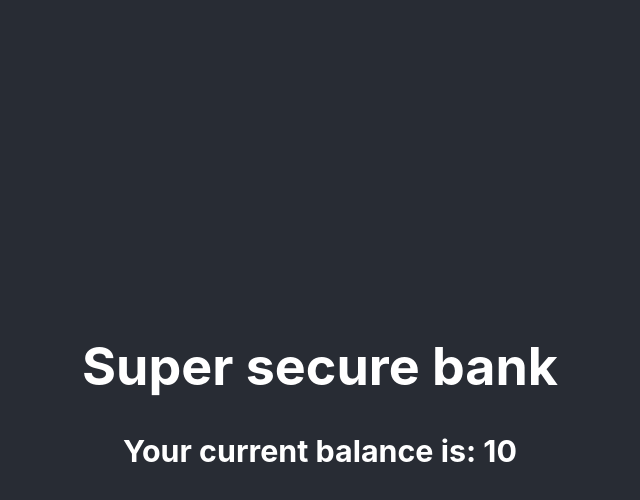
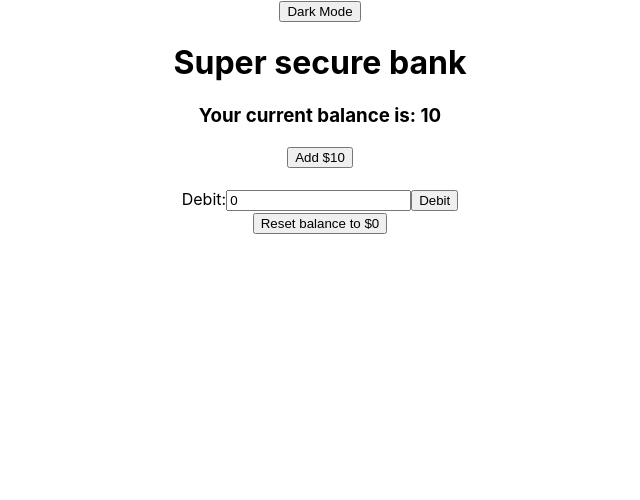
Before and after one commit to Codaisseur/redux-day1-55, a React (Create React App) app: page / in a window 1280 px wide. Shown: the top 500 px of the page, without its empty margins (320-960 px from the left). Built offline with nearby package versions, Linux system fonts and the light colour scheme.

Commit message:
Add more cases and examples

```diff
--- a/src/App.js
+++ b/src/App.js
@@ -1,12 +1,28 @@
 import "./App.css";
 import Counter from "./pages/Counter";
+import { useSelector, useDispatch } from "react-redux";
+import { selectDarkMode } from "./store/counter/selectors";
 
 function App() {
+  const darkMode = useSelector(selectDarkMode);
+  const dispatch = useDispatch();
+
+  const pageStyles = darkMode
+    ? { backgroundColor: "blue", color: "white" }
+    : { backgroundColor: "white", color: "black" };
+
+  const switchDarkMode = () => {
+    // flip the value of darkMode in balance reducer
+    const action = { type: "counter/FLIP_MODE" };
+    dispatch(action);
+  };
+
   return (
-    <div className='App'>
-      <header className='App-header'>
-        <Counter />
-      </header>
+    <div className='App' style={pageStyles}>
+      <button onClick={switchDarkMode}>
+        {darkMode ? "Light mode" : "Dark Mode"}
+      </button>
+      <Counter />
     </div>
   );
 }
--- a/src/pages/Counter.js
+++ b/src/pages/Counter.js
@@ -1,17 +1,62 @@
-import { useSelector } from "react-redux";
+import { useSelector, useDispatch } from "react-redux";
 import { selectBalanceAmount } from "../store/counter/selectors";
+import { resetBalanceAction } from "../store/counter/actions";
+import { useState } from "react";
 
 const Counter = () => {
+  const dispatch = useDispatch(); // create a dispatch
   const balanceAmount = useSelector(selectBalanceAmount); // pass the selector in
+
+  const [debitAmount, setDebitAmount] = useState(0);
+
   // 1. to show the balance (get data from the store) DONE
   // 2. to add to it
   // 3. substract
   // 4. reset it
-  console.log("getting state?", balanceAmount);
+
+  const onAddBalance = () => {
+    console.log("add balance to state");
+    // to make a change in our store/state
+    // we need an action
+    const action = { type: "counter/ADD_BALANCE", payload: 10 };
+    dispatch(action);
+  };
+
+  const onDebitClick = () => {
+    // we want to debit X amount from our account/state.
+    const debitAction = {
+      type: "counter/DEBIT_AMOUNT",
+      payload: parseInt(debitAmount),
+    };
+    // send it to the store
+    dispatch(debitAction);
+  };
+
+  const onResetClick = () => {
+    // action
+    //
+    dispatch(resetBalanceAction()); // { type: 'counter/RESET_AMOUNT' }
+  };
+
   return (
     <div>
       <h1>Super secure bank</h1>
       <h3>Your current balance is: {balanceAmount}</h3>
+      <div>
+        <button onClick={onAddBalance}>Add $10</button>
+      </div>
+      <div style={{ marginTop: 20, border: "1px solid white" }}>
+        <label>Debit:</label>
+        <input
+          type='number'
+          onChange={(e) => setDebitAmount(e.target.value)}
+          value={debitAmount}
+        />
+        <button onClick={onDebitClick}>Debit</button>
+      </div>
+      <div>
+        <button onClick={onResetClick}>Reset balance to $0</button>
+      </div>
     </div>
   );
 };
--- /dev/null
+++ b/src/store/counter/actions.js
@@ -0,0 +1,5 @@
+export const resetBalanceAction = () => {
+  return {
+    type: "counter/RESET_AMOUNT",
+  };
+};
--- a/src/store/counter/reducer.js
+++ b/src/store/counter/reducer.js
@@ -2,12 +2,46 @@
 const initialState = {
   amount: 10,
   debt: 0,
-  happy: true,
+  darkMode: false,
 };
 
 export default function reducer(state = initialState, action) {
   switch (action.type) {
     // add cases here so the reducer actually does something
+    case "counter/ADD_BALANCE": {
+      // here goes the state updating logic.
+      console.log("im in the reducer!", action);
+
+      // whatever we return is going to be the new state
+      // state right now:
+      return {
+        ...state, // copying the contents of the variable state
+        // { amount, debt, happy }
+        amount: state.amount + action.payload, // (payload = 10)
+      };
+    }
+    case "counter/DEBIT_AMOUNT": {
+      // substract X money from the amount
+      // we need the value of X (how much)
+      // payload => number (amount).
+      return {
+        ...state,
+        amount: state.amount - action.payload,
+      };
+    }
+    case "counter/RESET_AMOUNT": {
+      // no need for payload here, I have everything I need
+      return {
+        ...state,
+        amount: 0,
+      };
+    }
+    case "counter/FLIP_MODE": {
+      return {
+        ...state,
+        darkMode: !state.darkMode,
+      };
+    }
     default: {
       return state;
     }
--- a/src/store/counter/selectors.js
+++ b/src/store/counter/selectors.js
@@ -1 +1,3 @@
 export const selectBalanceAmount = (reduxState) => reduxState.balance.amount;
+
+export const selectDarkMode = (reduxState) => reduxState.balance.darkMode;
```
